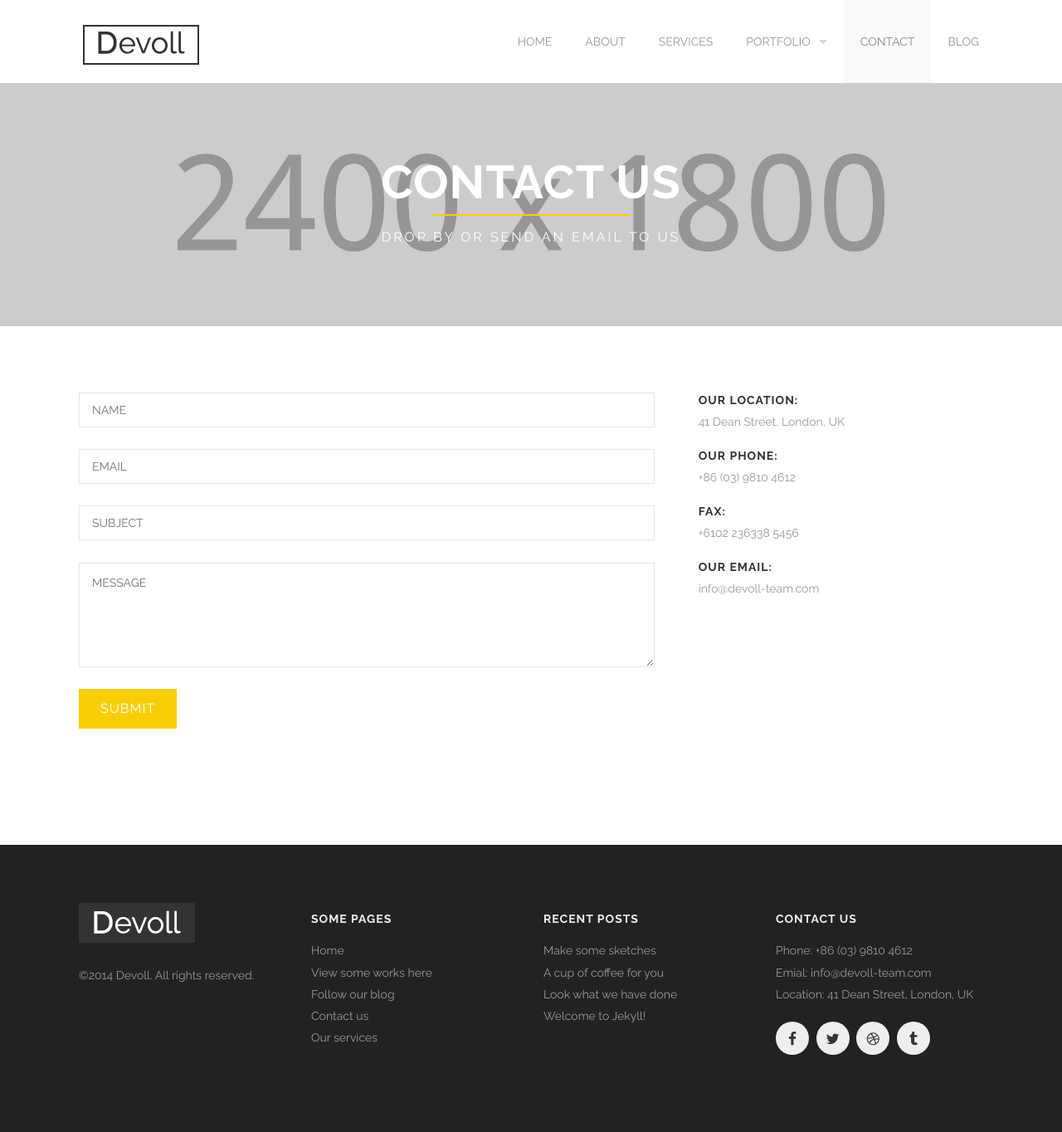
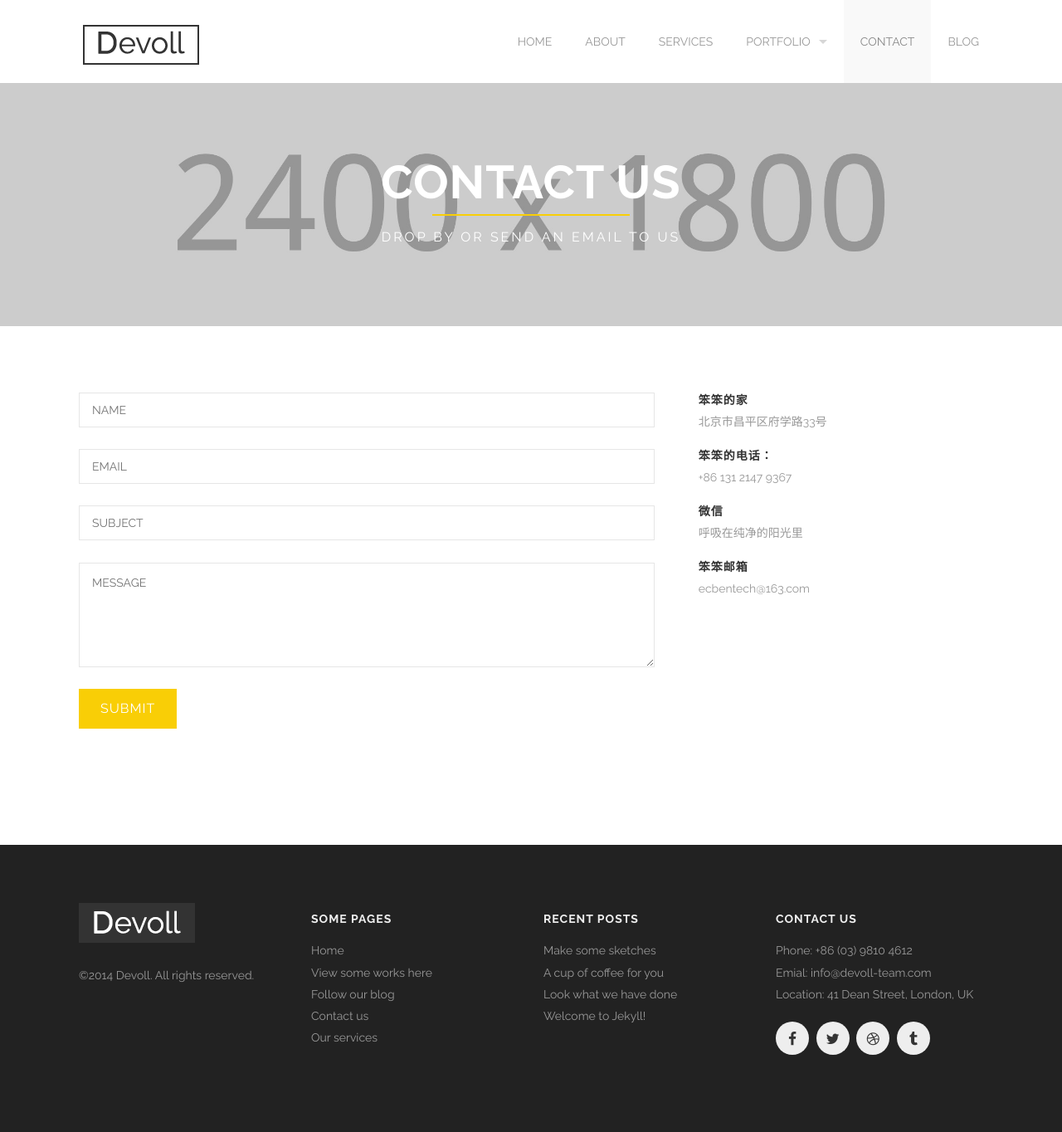
Before and after one commit to braveheart007/braveheart007.github.io, a Jekyll site: the page built from contact.html, in a window 1280 px wide. Shown: the whole page at 83% size. Built offline with Jekyll 4.4.1, drawn with Linux system fonts in a browser that asks for light colours.

Commit message:
Update contact.html

```diff
--- a/contact.html
+++ b/contact.html
@@ -21,7 +21,7 @@ section_id: contact
             <form id='contact_form' method='POST'>
               <div class='large-12 columns'>
                 <p id='thanks' style='display: none;'>
-                  Thanks for contacting us, we'll be in touch soon!
+                  您的信息已经收到，笨笨会尽快回复您！
                 </p>
               </div>
               <div class='medium-12 columns'>
@@ -38,14 +38,14 @@ section_id: contact
       </div>
       <div class='medium-4 columns'>
         <div class='contact-details'>
-          <h4>Our location:</h4>
-          <p>41 Dean Street, London, UK</p>
-          <h4>Our Phone:</h4>
-          <p>+86 (03) 9810 4612</p>
-          <h4>Fax:</h4>
-          <p>+6102 236338 5456</p>
-          <h4>Our Email:</h4>
-          <p>info@devoll-team.com</p>
+          <h4>笨笨的家</h4>
+          <p>北京市昌平区府学路33号</p>
+          <h4>笨笨的电话：</h4>
+          <p>+86 131 2147 9367</p>
+          <h4>微信</h4>
+          <p>呼吸在纯净的阳光里</p>
+          <h4>笨笨邮箱</h4>
+          <p>ecbentech@163.com</p>
         </div>
       </div>
     </div>
```
Also changed, not shown: other parts of contact.html (+1 -1 lines).
